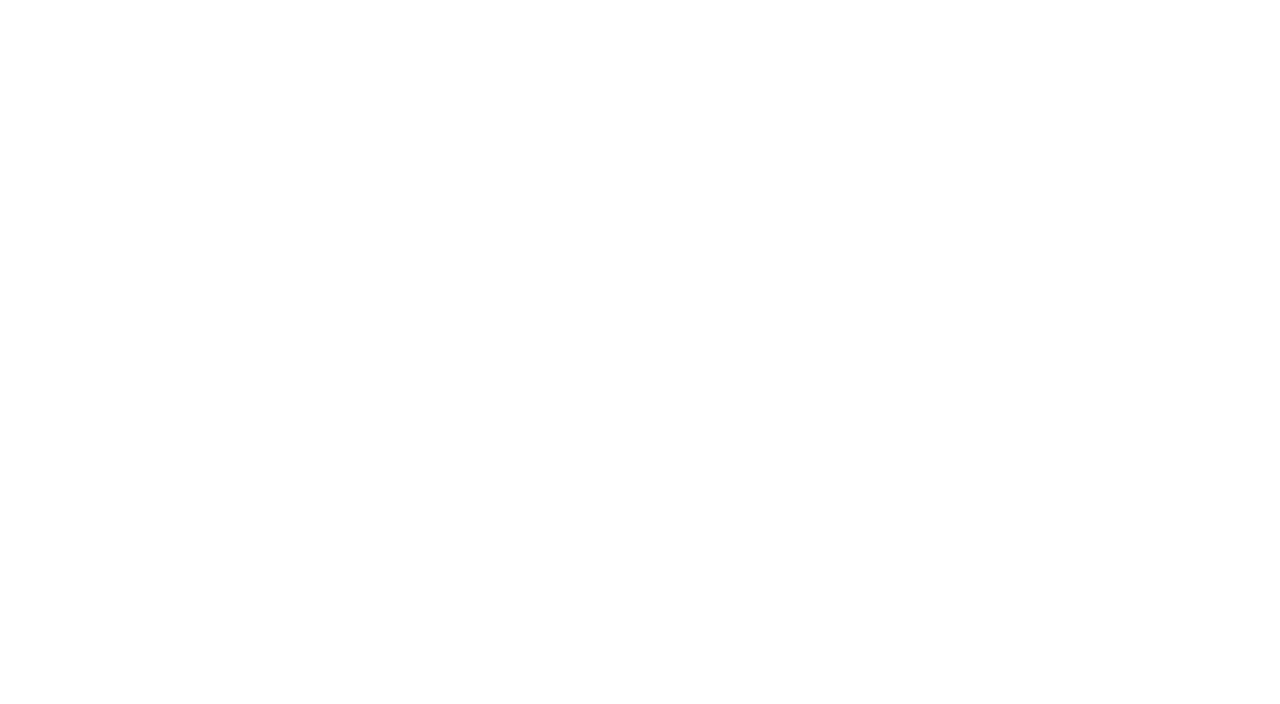
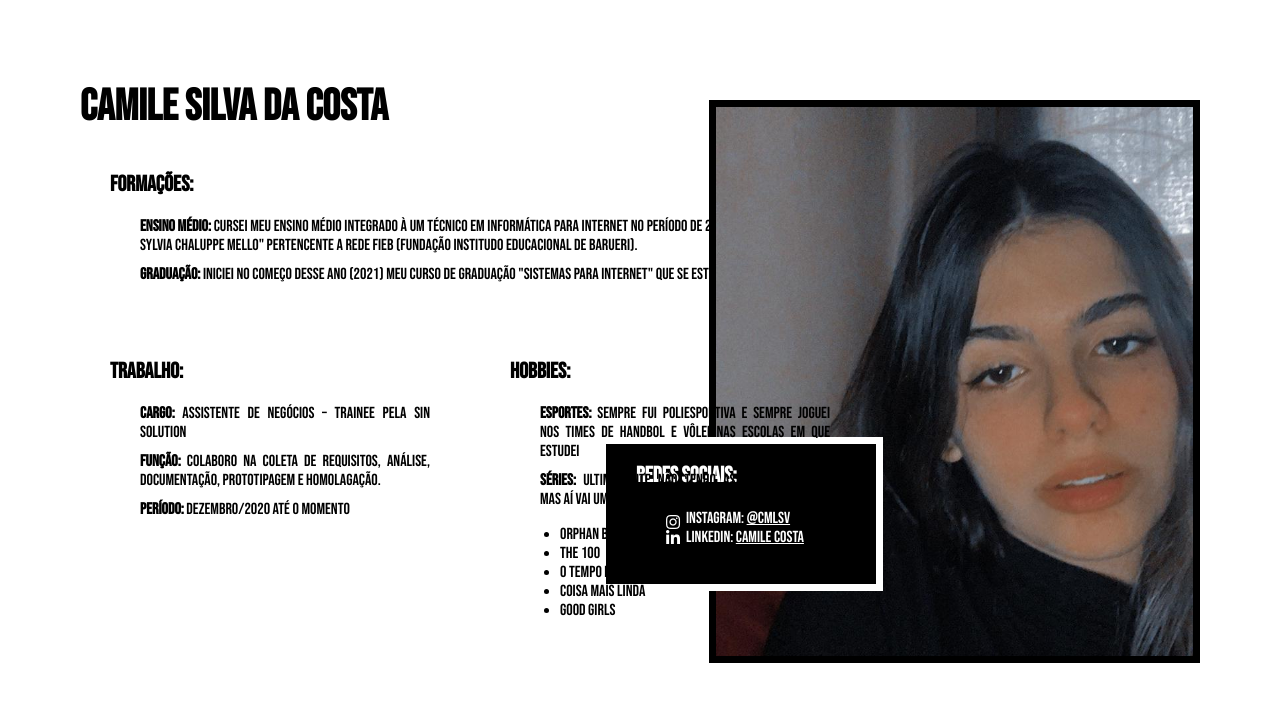
Before and after one commit to camiledev/FIAP-camile-perfil, a plain HTML site: page index.html in a window 1280 px wide. Drawn offline with Linux system fonts and the light colour scheme.

Commit message:
Alterando paragrafo de Formações

```diff
--- a/index.html
+++ b/index.html
@@ -1,9 +1,69 @@
 <DOCTYPE html>
-<html>
-    <header>
+<html lang="pt-br">
+    <head>
+        <meta charset="utf-8">
+        <meta name="viewport" content="width=device-width, initial-scale=1.0">
+        <link rel="stylesheet" href="./css/style.css">
+        <link rel="preconnect" href="https://fonts.gstatic.com">
+        <link rel="preconnect" href="https://fonts.gstatic.com">
+        <link href="https://fonts.googleapis.com/css2?family=Bebas+Neue&display=swap" rel="stylesheet">
+        <link rel="stylesheet" href="https://cdnjs.cloudflare.com/ajax/libs/font-awesome/5.15.3/css/all.min.css" integrity="sha512-iBBXm8fW90+nuLcSKlbmrPcLa0OT92xO1BIsZ+ywDWZCvqsWgccV3gFoRBv0z+8dLJgyAHIhR35VZc2oM/gI1w==" crossorigin="anonymous" />
+        <title>Camile Costa - Perfil</title>
+    </head>
+    <body>
+        <div class="perfil">
+            <img class="perfil1" src="./imagens/fotoperfilcamile.jpeg" alt="Foto de perfil Camile">
+            <div class="capa">
+                <h2>Redes Sociais:</h2>
+                <div class="icone">
+                    <i class="fab fa-instagram"></i>
+                    <i class="fab fa-linkedin-in"></i>
+                </div>
+                <div class="redes">
+                    <ul>
+                        <li>Instagram: <a href="https://www.instagram.com/cmlsv/">@cmlsv</a></li>
+                        <li>Linkedin: <a href="https://www.linkedin.com/in/camile-costa-73570519a/"> Camile Costa</a></li>
+                    </ul>
+                </div>
+            </div>
+        </div>
 
-    </header>
-    <body>
+        <div class="container">
+            <h1 class="titulo">Camile Silva da Costa</h1>
 
+            <div class="conteudo">
+                <div class="divisores">
+                    <h2 class="titulo-div" >Formações:</h2>
+                    <p><b>Ensino médio:</b> cursei meu ensino médio integrado à um técnico em Informática para internet no período de 2018 até
+                    2020 na escola pública "Professora Maria Sylvia Chaluppe Mello" pertencente a rede FIEB (Fundação Institudo
+                    Educacional de Barueri).</p>
+                    <p><b>Graduação:</b> iniciei no começo desse ano (2021) meu curso de graduação "Sistemas para Internet" que se estenderá
+                    até 2023, consequência do novo trabalho.</p>
+                </div>
+
+                <div class="divisores" id="div-1">
+                    <h2 class="titulo-div">Trabalho:</h2>
+                    <p><b>Cargo:</b> Assistente de Negócios – Trainee pela Sin solution</p>
+                    <p><b>Função:</b> colaboro na coleta de requisitos, análise, documentação, prototipagem e homolagação.</p>
+                    <p><b>Período:</b> Dezembro/2020 até o momento</p>
+                </div>
+
+                <div class="divisores" id="div-2">
+                    <h2 class="titulo-div">Hobbies:</h2>
+                    <p><b>Esportes: </b>sempre fui poliesportiva e sempre joguei nos times de handbol e vôlei nas escolas em que estudei</p>
+                    <p><b>Séries: </b> ultimamente não tenho assistido nenhuma, mas aí vai um ranking das que eu mais gostei:</p>
+                    <ul>
+                        <li class="series">Orphan Black</li>
+                        <li class="series">The 100</li>
+                        <li class="series">O tempo entre costuras</li>
+                        <li class="series">Coisa mais linda</li>
+                        <li class="series">Good Girls</li>
+                    </ul>
+                </div>
+            </div>
+        </div>
     </body>
+    <footer>
+
+    </footer>
 </html>
```
Also changed, not shown: imagens/conefundo.jpeg (deleted), imagens/fiapcapa.png (deleted), imagens/fundo.jpeg (deleted), imagens/suculentas.jpeg (deleted).
